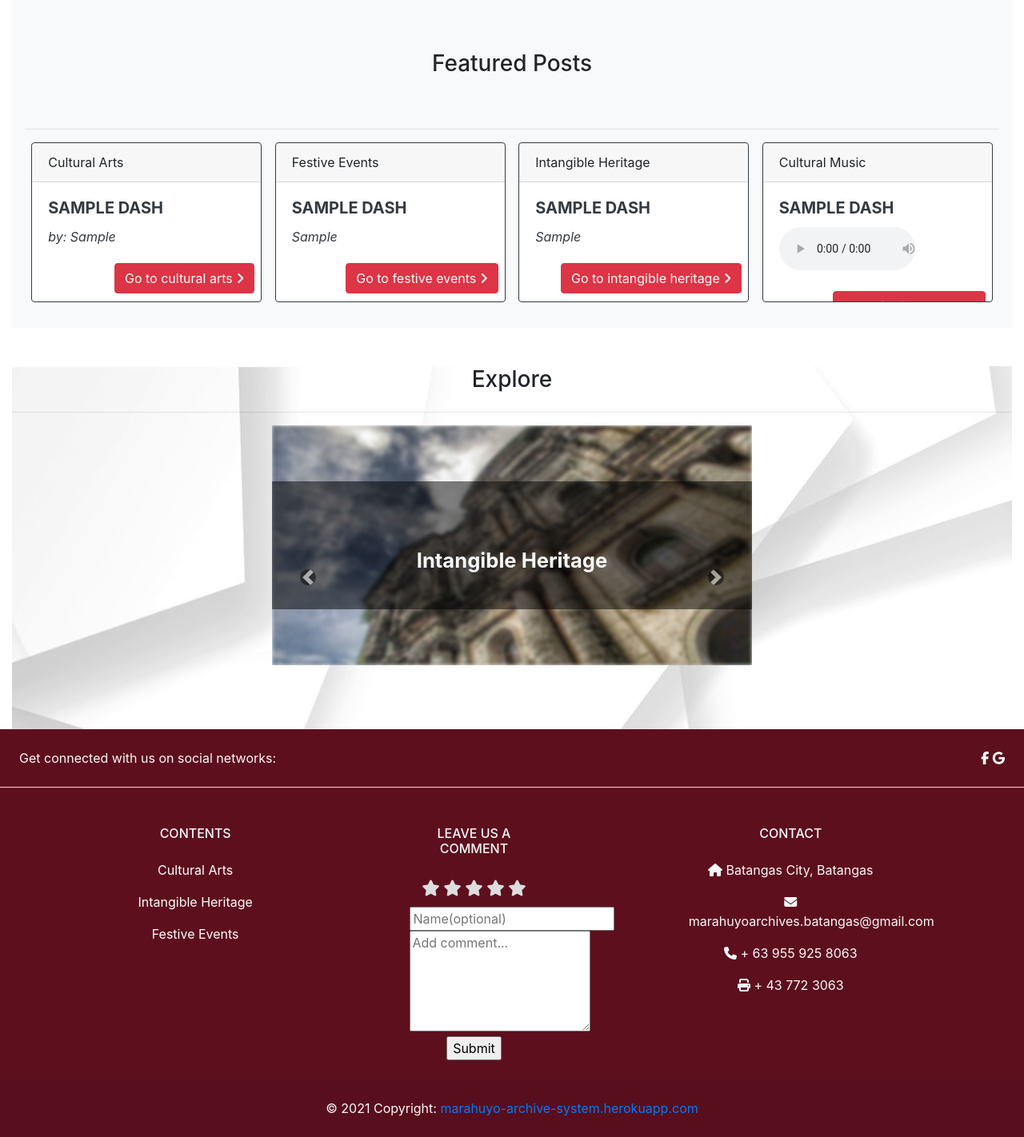
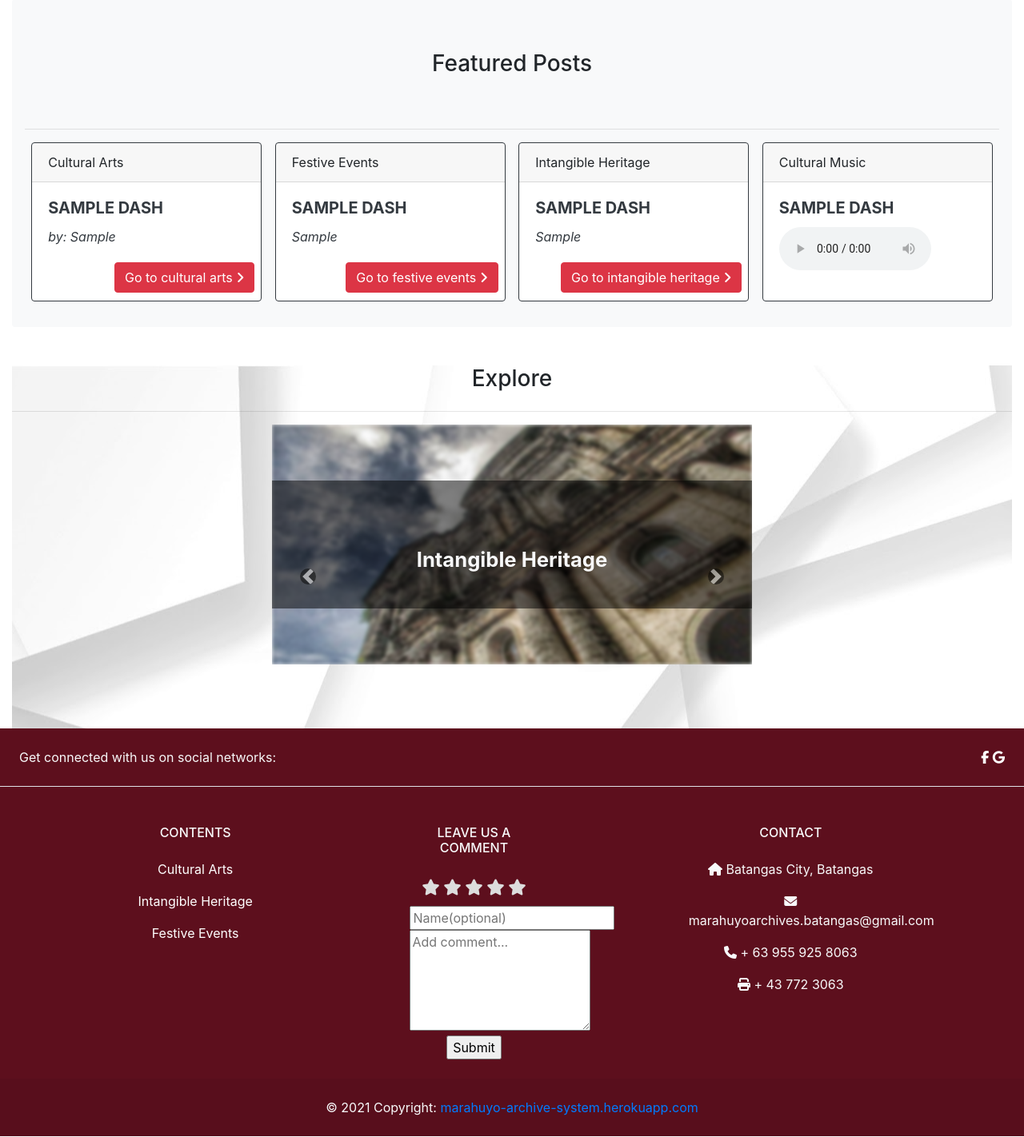
Before and after one commit to archeramores/marahuyo-archive-system, a PHP site: page / in a window 1280 px wide. Shown: the part 822-2244 px from the top of the page at 80% size. Run offline with PHP 8.4, Linux system fonts and the light colour scheme; tables that the repository leaves empty or names only in its code hold one stand-in row (values such as "Sample post"); data that the repository does not hold is empty; some libraries are stand-ins or nearby versions; some web fonts are replaced.

Commit message:
commit size

```diff
--- a/index.php
+++ b/index.php
@@ -263,13 +263,11 @@ while ($viewrow = mysqli_fetch_assoc($find_counts_qry)) {
 
                     <div class="card-body text-dark">
                         <h5 class="card-title" style="text-transform: uppercase; text-overflow: ellipsis; overflow: hidden"><b><?php echo $songrow['title'];?></b></h5>
-                        <audio controls controlsList="nodownload" style="width: 170px;">
+                        <audio controls controlsList="nodownload" style="width: 190px;">
                             <?php echo "<source src='./songs/".$songrow['song']."' type='audio/mpeg'>"; ?>
                         </audio>
                     </div>
-                    <div>
-                        <a href="./songMain.php"><button type="button" class="btn btn-danger float-right mr-2 readBtn " name="festreadBtn" data-toggle="modal" data-id="<?php echo $festrow['id'];?>">Go to festive events <i class="fas fa-angle-right"></i></button></a></br></br>
-                     </div>
+
                 </div>
                 <?php
                     }
```
